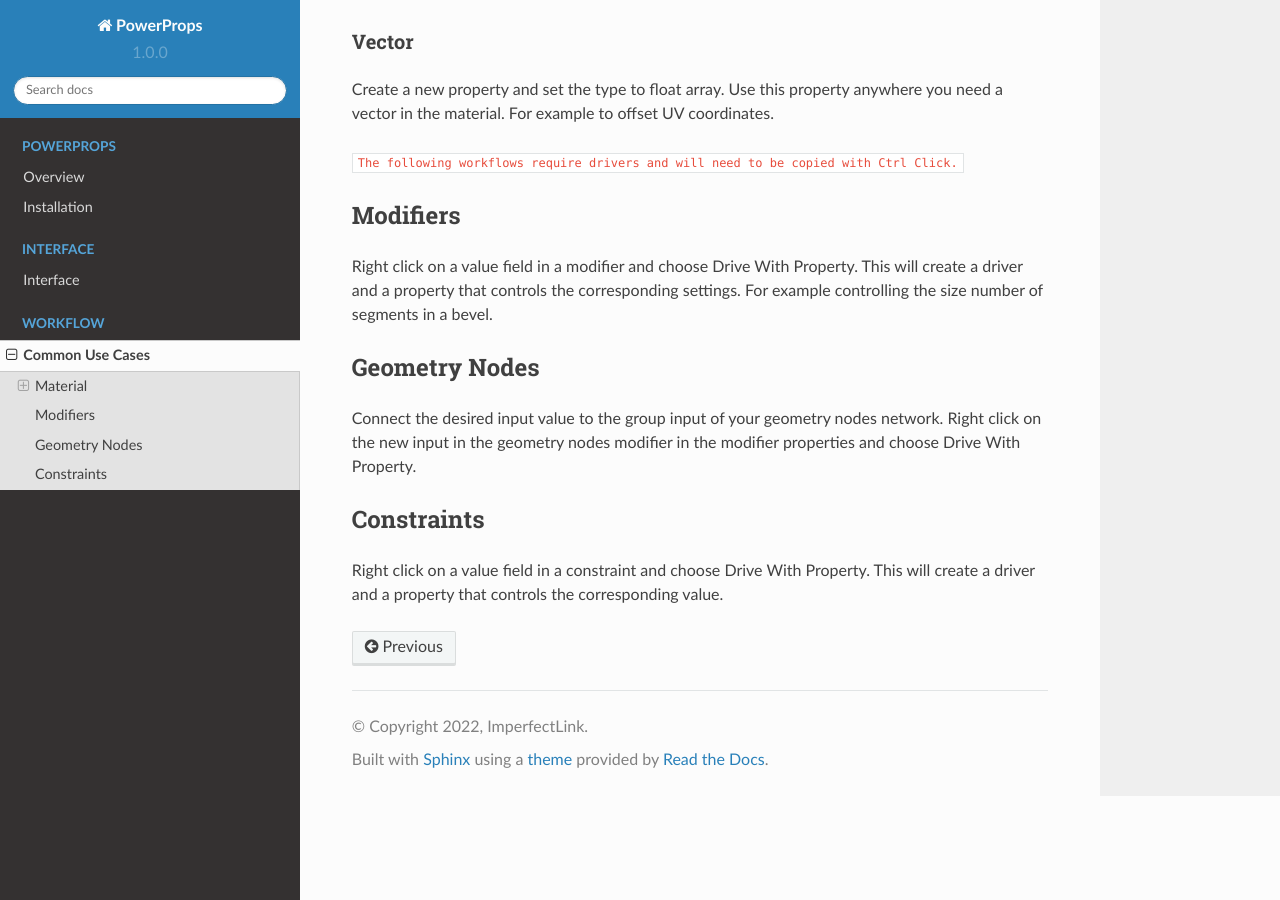
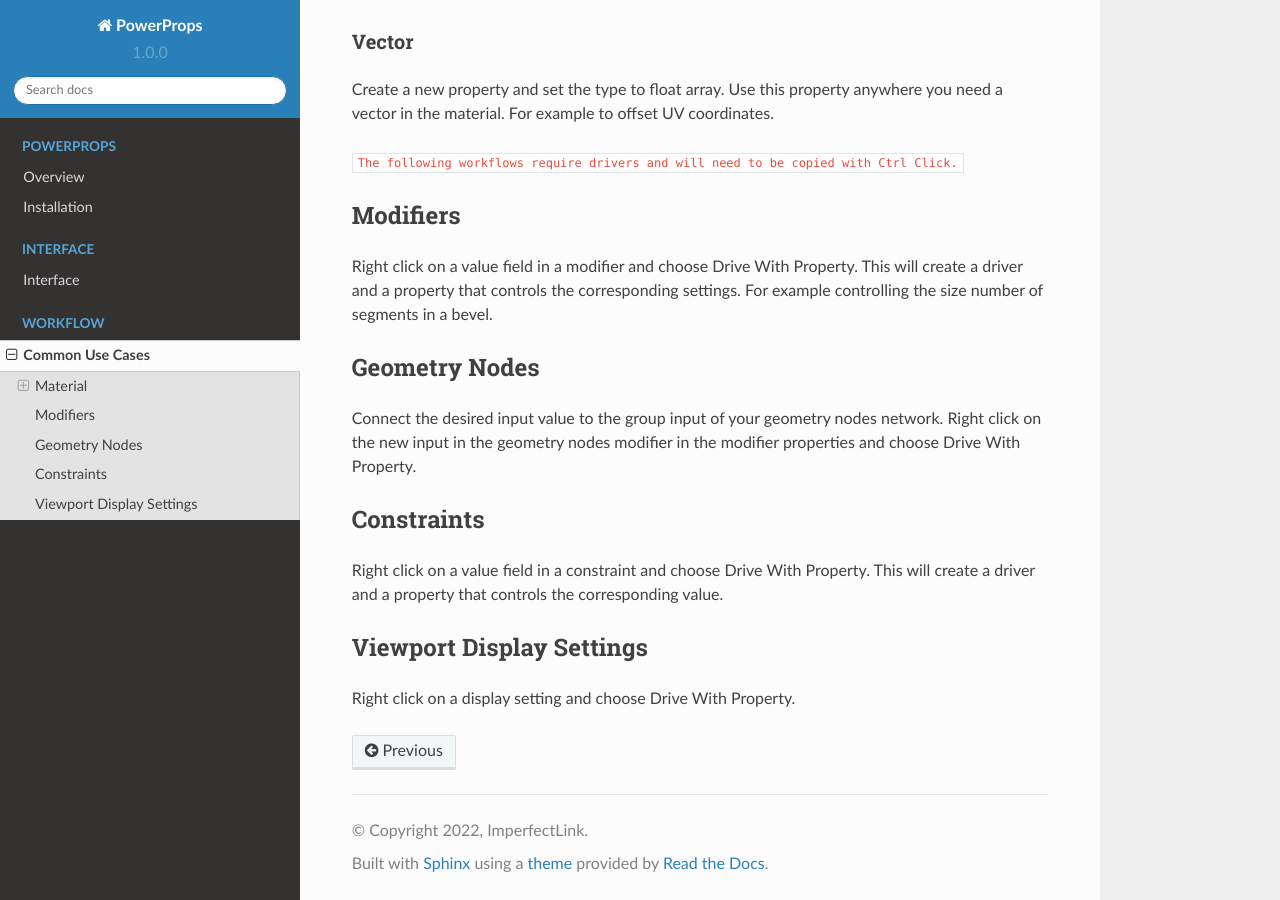
Before and after one commit to imperfectlink/PowerProps, a Sphinx documentation site: the page built from docs/source/uses.rst, in a window 1280 px wide and 900 px high, scrolled down 626 px. Built offline with Sphinx 7.4.7 and the Read the Docs theme 2.0.0, drawn with Linux system fonts in a browser that asks for light colours.

Commit message:
Update uses.rst

```diff
--- a/docs/source/uses.rst
+++ b/docs/source/uses.rst
@@ -40,3 +40,8 @@ Constraints
 ~~~~
 
 Right click on a value field in a constraint and choose Drive With Property. This will create a driver and a property that controls the corresponding value.
+
+Viewport Display Settings
+~~~~
+
+Right click on a display setting and choose Drive With Property.
```
